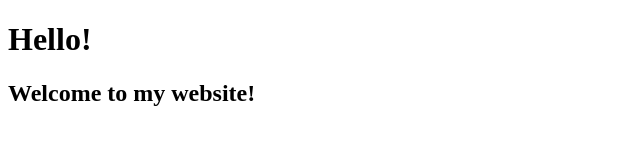
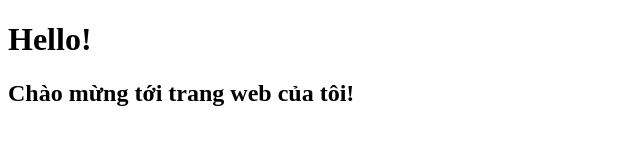
Before and after one commit to QuocKhanhB21DCCN067/f8-fullstack-K20, a plain HTML site: page Day-1/index.html in a window 1280 px wide. Shown: the whole page, without its empty margins (0-640 px from the left). Drawn offline with Linux system fonts and the light colour scheme.

Commit message:
Da fix lai

```diff
--- a/Day-1/index.html
+++ b/Day-1/index.html
@@ -7,6 +7,6 @@
 </head>
 <body>
     <H1>Hello!</H1>
-    <H2>Welcome to my website!</H2>
+    <H2>Chào mừng tới trang web của tôi!</H2>
 </body>
 </html>
```
